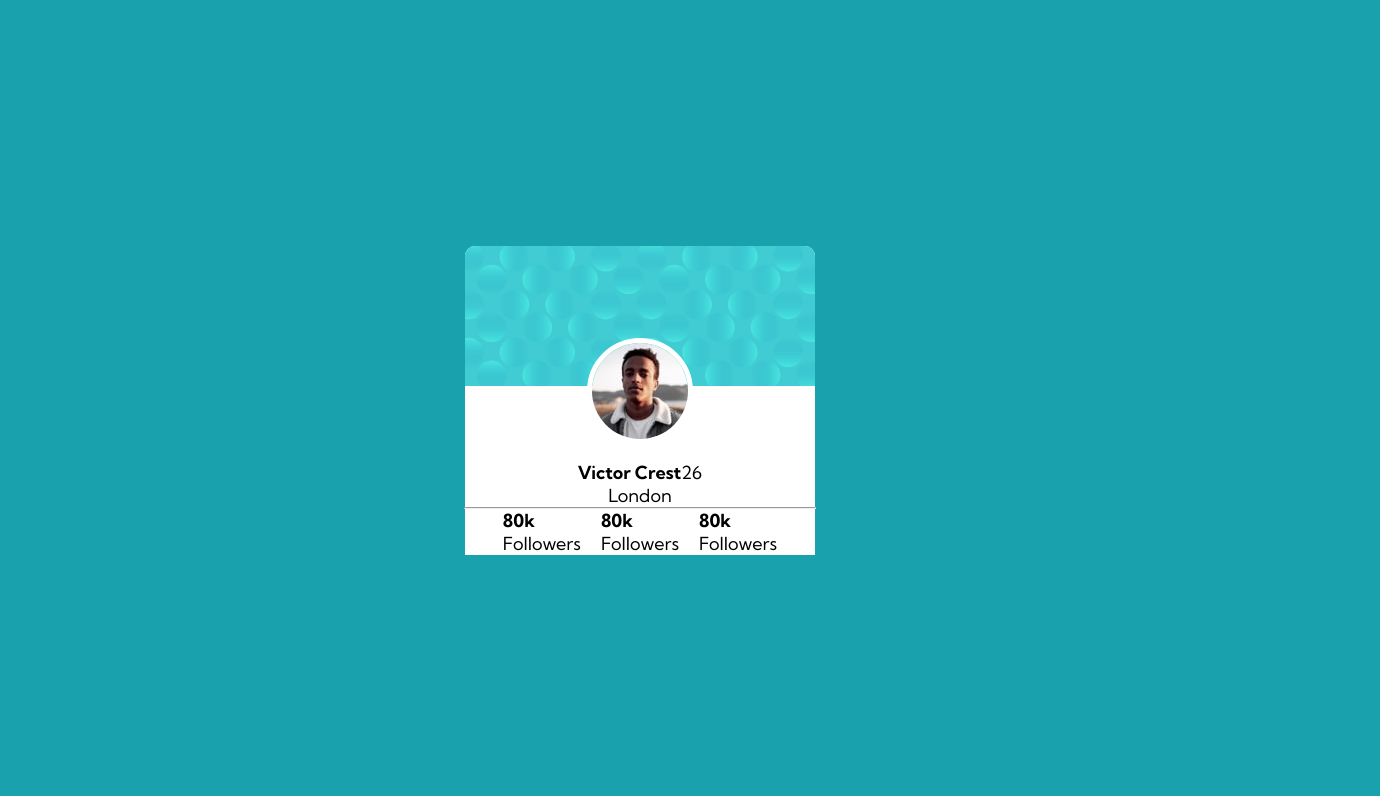
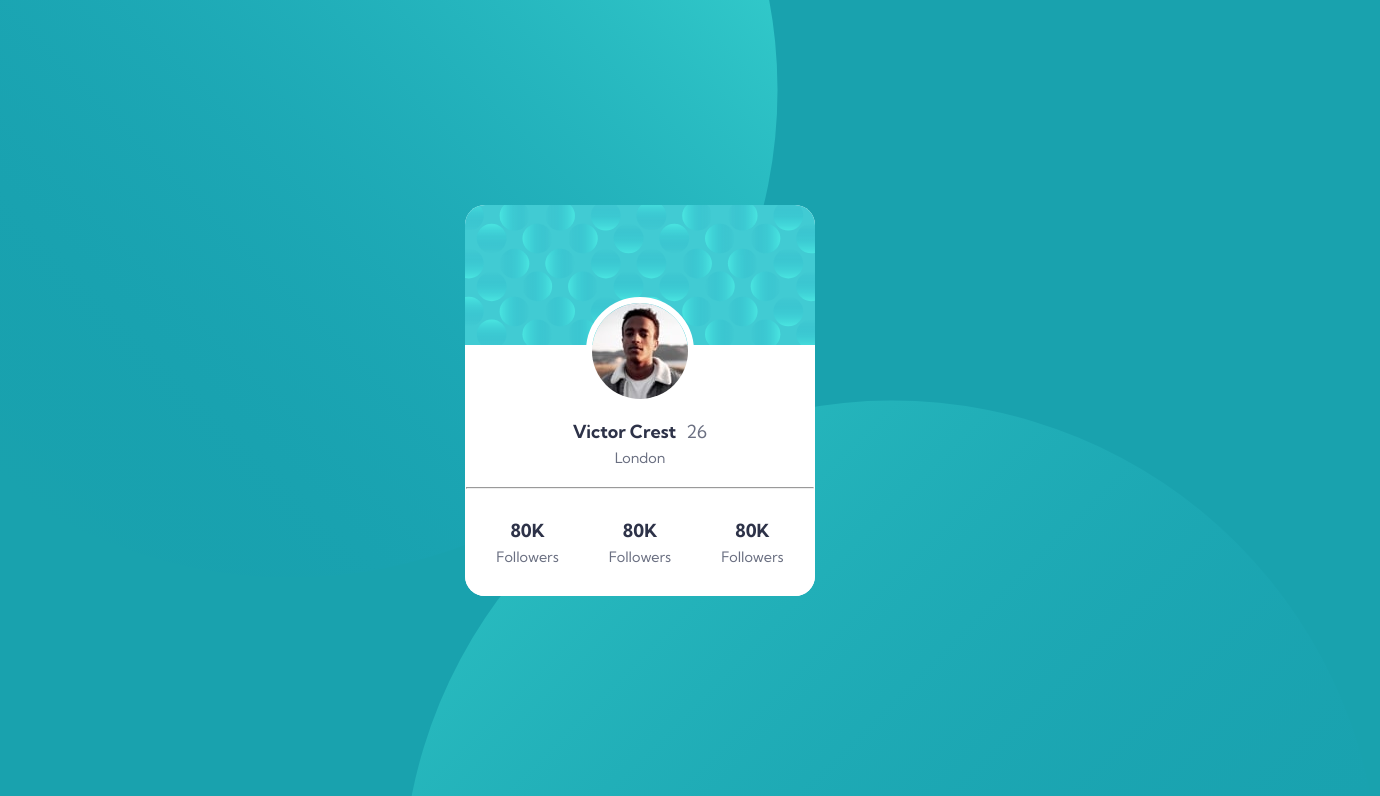
Before and after one commit to Sebastian-123-web/reto-react-vite, a React (Vite) app: page / in a window 1280 px wide. Shown: the top 796 px of the page, 1380 px wide, since content can reach past the window. Built offline with nearby package versions, Linux system fonts and the light colour scheme.

Commit message:
add components

```diff
--- a/src/App.css
+++ b/src/App.css
@@ -1,19 +1,18 @@
+body{
+    overflow: hidden;
+}
 .app{
     width: 100vh;
     height: 100vh;
 }
-
-
-
-/*
 .svg-top{
     position: absolute;
-    top: -478px;
-    left: -478px;
+    left: -200px;
+    top: -400px;
+
 }
 .svg-bottom{
     position: absolute;
-    right: -478px;
-    bottom: -478px;
+    right: -100px;
+    top: 400px;
 }
-*/
--- a/src/App.jsx
+++ b/src/App.jsx
@@ -1,14 +1,12 @@
+import Bgimg from './components/bgimg';
 import Card from './components/Card';
 
 import './App.css';
-import svgTop from './reto/images/bg-pattern-top.svg';
-import svgBottom from './reto/images/bg-pattern-bottom.svg';
 
 function App() {
   return (
     <div className="App">
-      {/* <img src={svgTop} alt="" className='svg-top' />
-      <img src={svgBottom} alt="" className='svg-bottom' /> */}
+      <Bgimg />
       <Card />
     </div>
   )
--- a/src/components/Card.css
+++ b/src/components/Card.css
@@ -1,14 +1,25 @@
 
-
+h2{
+    color: #2d3248;
+    margin-bottom: 6px;
+}
+p{
+    color: #6a6f81;
+    font-size: 0.8em;
+}
+.ml{
+    margin-left: 10px;
+    font-size: 1em;
+}
 .card{
     width: 350px;
     background-color: #fff;
     z-index: 9;
     position: relative;
-    border-radius: 10px;
+    border-radius: 20px;
 }
 .img{
-    border-radius: 10px 10px 0 0;
+    border-radius: 20px 20px 0 0;
 }
 
 .img-profile{
@@ -17,7 +28,7 @@
     transform: translateX(-50%);
     top: 92px;
     border-radius: 50%;
-    border: 5px solid #fff;
+    border: 6px solid #fff;
 }
 
 .card-body{
@@ -27,22 +38,31 @@
     flex-direction: column;
     margin-top: 70px;
     background-color: #fff;
+    border-radius: 20px;
 }
 
 .card-body-info{
     text-align: center;
+    margin-bottom: 20px;
 }
 .info-user{
     display: flex;
 }
 
 hr{
-    background-color: #000;
-    width: 100%;
+    background-color: #6a6f81;
+    width: 99%;
 }
 
 .card-body-flp{
     display: grid;
     grid-template-columns: auto auto auto;
-    gap: 20px;
+    gap: 50px;
 }
+
+.stats-socialnet{
+    text-align: center;
+    margin-top: 30px;
+    margin-bottom: 30px;
+    border-radius: 10px;
+}
--- a/src/components/Card.jsx
+++ b/src/components/Card.jsx
@@ -1,36 +1,17 @@
 import './Card.css';
 
-import img from '../reto/images/bg-pattern-card.svg'
-import imgProfile from '../reto/images/image-victor.jpg'
+import Imgbgpf from './Imgbgpf'
+import Perfil from './Perfil';
+import Statsredes from './Statsredes';
 
 const Card = () => {
     return(
         <div className="card">
-            <img src={img} alt="" className='img'/>
-            <img src={imgProfile} alt="" className='img-profile' />
+            <Imgbgpf />
             <div className='card-body'>
-                <div className='card-body-info'>
-                    <div className='info-user'>
-                        <h2>Victor Crest</h2>
-                        <p>26</p>
-                    </div>
-                    <p>London</p>
-                </div>
+                <Perfil />
                 <hr />
-                <div className='card-body-flp'>
-                    <div className='stats-socialnet'>
-                        <h2 className='sub-title'>80k</h2>
-                        <p>Followers</p>
-                    </div>
-                    <div>
-                        <h2>80k</h2>
-                        <p>Followers</p>
-                    </div>
-                    <div>
-                        <h2>80k</h2>
-                        <p>Followers</p>
-                    </div>
-                </div>
+                <Statsredes />
             </div>
         </div>
     )
--- /dev/null
+++ b/src/components/Imgbgpf.jsx
@@ -0,0 +1,13 @@
+import img from '../reto/images/bg-pattern-card.svg'
+import imgProfile from '../reto/images/image-victor.jpg'
+
+const Imgbgpf = () => {
+    return (
+        <>
+            <img src={img} alt="" className='img'/>
+            <img src={imgProfile} alt="" className='img-profile' />
+        </>
+    )
+}
+
+export default Imgbgpf;
--- /dev/null
+++ b/src/components/Perfil.jsx
@@ -0,0 +1,15 @@
+
+
+const Perfil = () => {
+    return (
+        <div className='card-body-info'>
+            <div className='info-user'>
+                <h2>Victor Crest</h2>
+                <p className='ml'>26</p>
+            </div>
+            <p>London</p>
+        </div>
+    )
+}
+
+export default Perfil;
--- /dev/null
+++ b/src/components/Statsredes.jsx
@@ -0,0 +1,22 @@
+
+
+const Statsredes = () => {
+    return (
+        <div className='card-body-flp'>
+            <div className='stats-socialnet'>
+                <h2 className='sub-title'>80K</h2>
+                <p>Followers</p>
+            </div>
+            <div className='stats-socialnet'>
+                <h2 className='sub-title'>80K</h2>
+                <p>Followers</p>
+            </div>
+            <div className='stats-socialnet'>
+                <h2 className='sub-title'>80K</h2>
+                <p>Followers</p>
+            </div>
+        </div>
+    )
+}
+
+export default Statsredes;
--- /dev/null
+++ b/src/components/bgimg.jsx
@@ -0,0 +1,13 @@
+import svgTop from '../reto/images/bg-pattern-top.svg';
+import svgBottom from '../reto/images/bg-pattern-bottom.svg';
+
+const Bgimg = () => {
+    return (
+        <>
+            <img src={svgTop} alt="" className='svg-top' />
+            <img src={svgBottom} alt="" className='svg-bottom' />
+        </>
+    )
+}
+
+export default Bgimg;
```
Also changed, not shown: package.json (line endings or trailing spaces), 1 other file (tests, documents, lock files or other folders).
